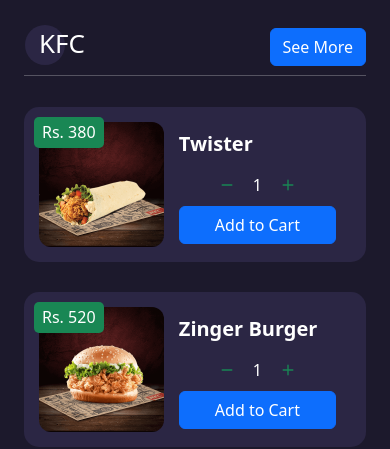
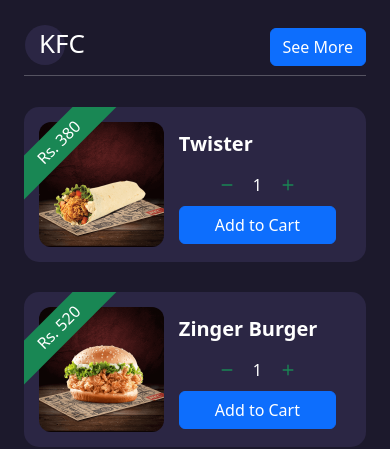
Before and after one commit to noumanqamar450/love-food-court, a React app: page / in a window 390 px wide. Shown: the part 369-818 px from the top of the page. Built offline with nearby package versions, Linux system fonts and the light colour scheme.

Commit message:
update new 5

```diff
--- a/src/Assets/css/App.css
+++ b/src/Assets/css/App.css
@@ -540,6 +540,7 @@
     display: grid;
     grid-template-columns: 40% 60%;
     position: relative;
+    overflow: hidden;
   }
 
   .pro-card .body {
@@ -557,12 +558,14 @@
 
   .pro-card h5 {
     position: absolute;
-    top: 10px;
-    left: 10px;
+    top: 20px;
+    left: -35px;
     background: var(--successColor);
     padding: 6px 8px;
-    border-radius: 5px;
     font-size: 16px;
+    transform: rotate(315deg);
+    width: 140px;
+    text-align: center;
   }
 
   .pro-card .content .for-all {
```
